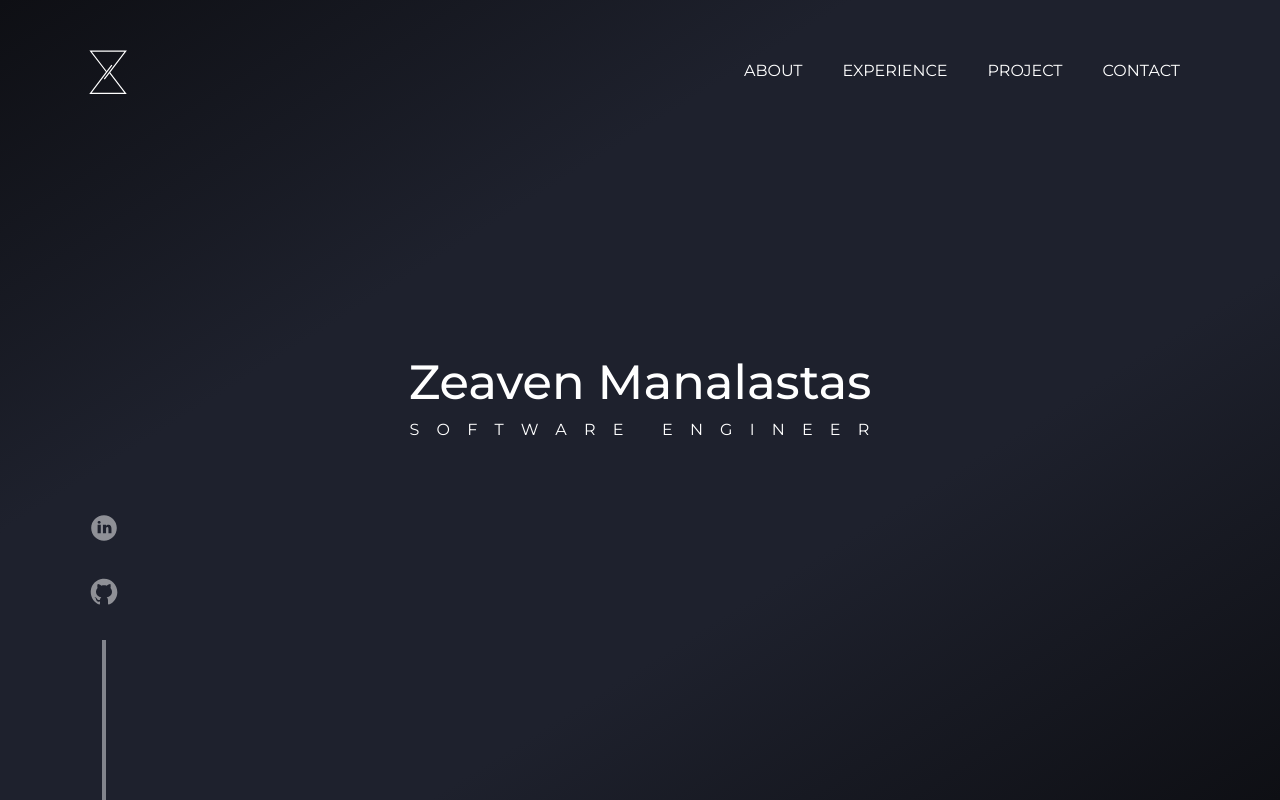
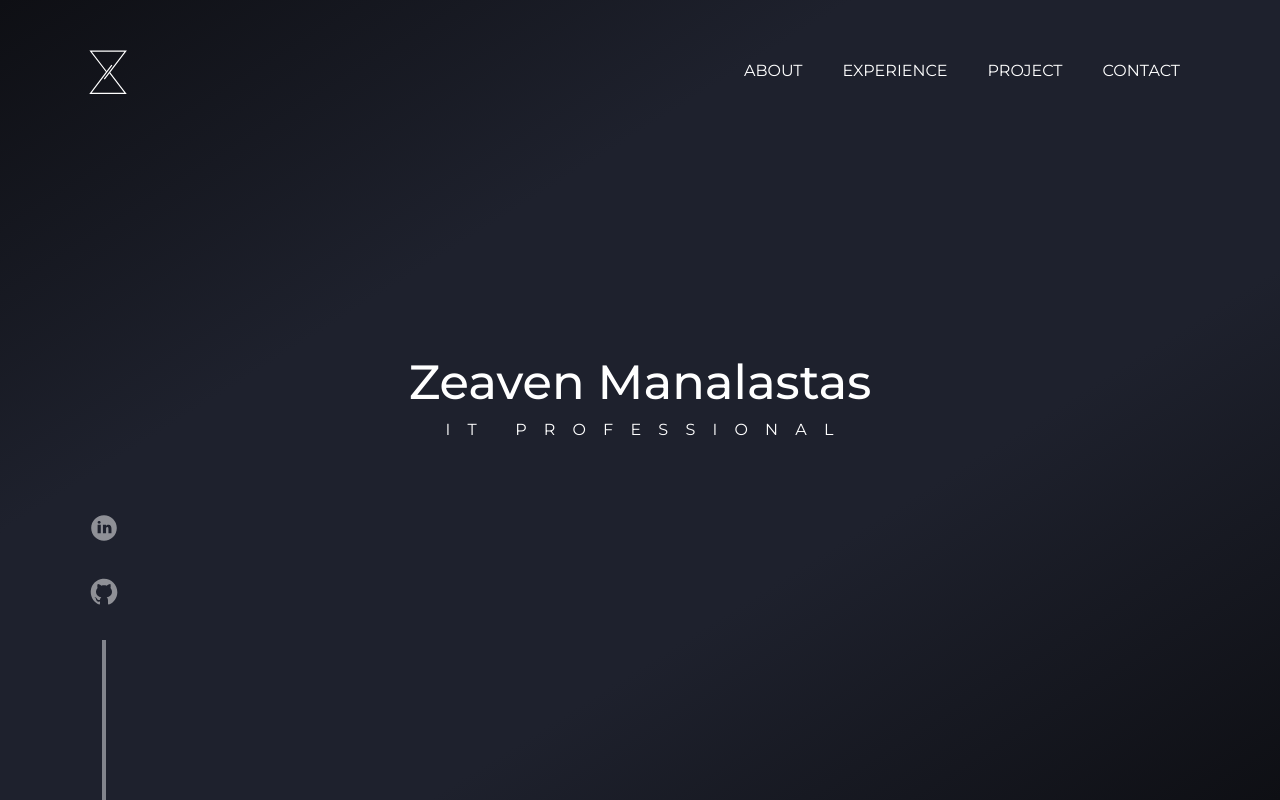
Before and after one commit to Zeaventyyy/My-Portfolio, a React (Create React App) app: page / in a window 1280 px wide. Shown: the top 800 px of the page. Built offline with nearby package versions, Linux system fonts and the light colour scheme.

Commit message:
Change job

```diff
--- a/src/landingpage/main.jsx
+++ b/src/landingpage/main.jsx
@@ -1,7 +1,7 @@
 import React from 'react';
 
 function Main() {
-  const job = 'Software Engineer';
+  const job = 'IT Professional';
   const name = 'Zeaven Manalastas';
   return (
     <div className="flex justify-center items-center h-full">
```
